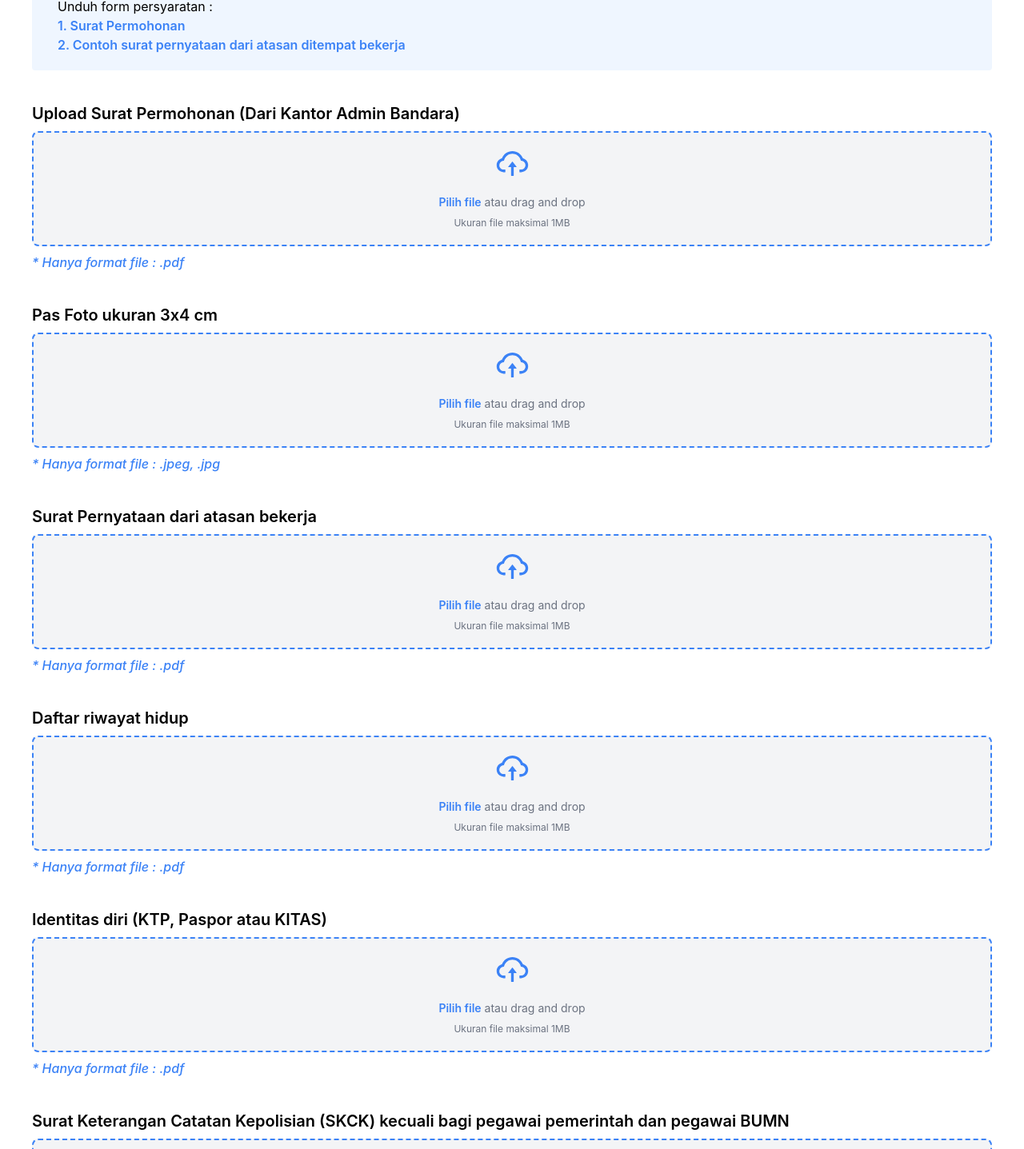
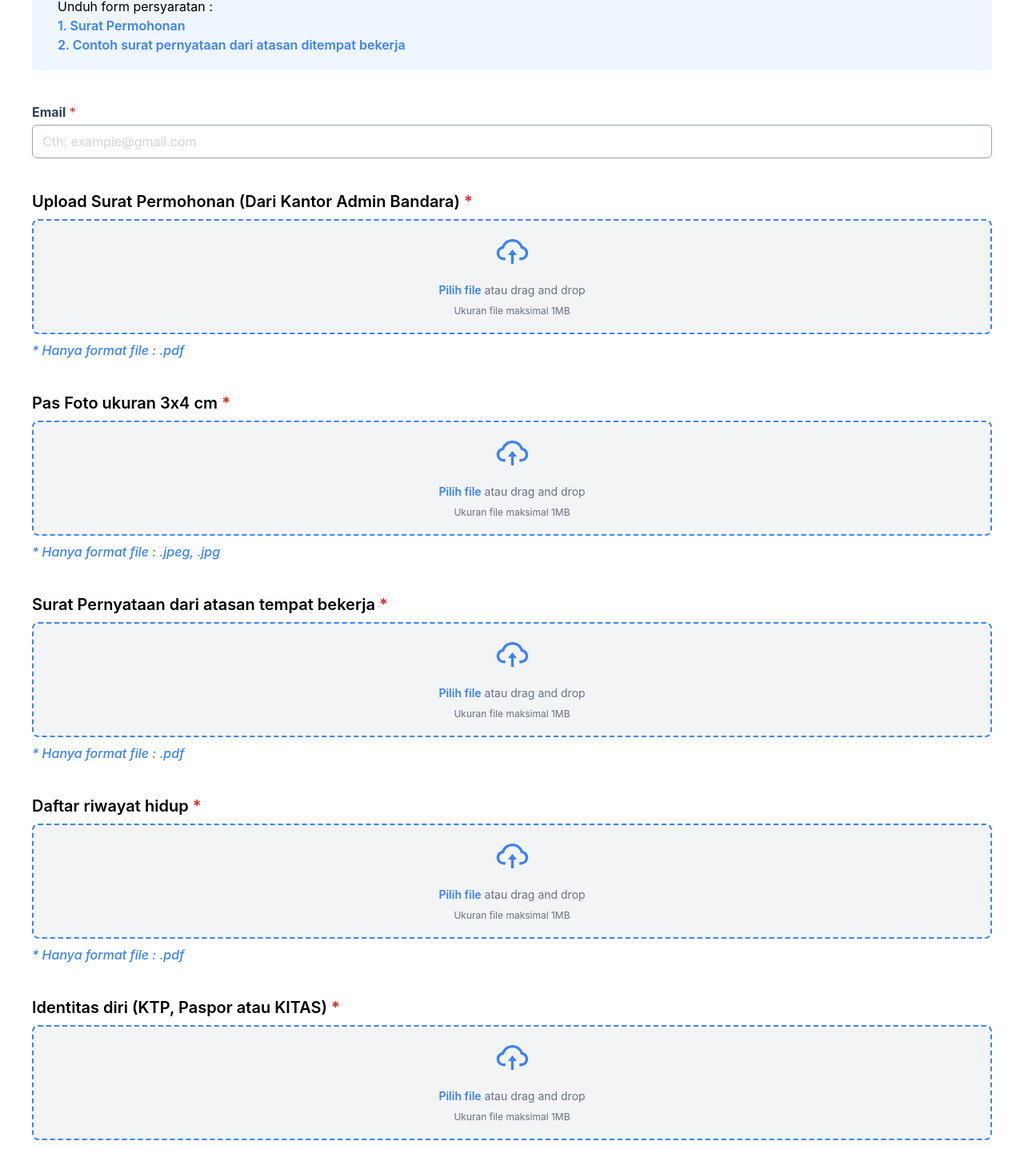
Before and after one commit to andiaryansyah/PAS_BANDARA, a React (Create React App) app: page / in a window 1280 px wide. Shown: the part 412-1849 px from the top of the page at 80% size. Built offline with nearby package versions, Linux system fonts and the light colour scheme.

Commit message:
penambahan mandatory dan input email

```diff
--- a/src/pages/PasBandara.jsx
+++ b/src/pages/PasBandara.jsx
@@ -6,6 +6,7 @@ import UploadFile from "../components/UploadFIle";
 
 const PasBandara = () => {
   const [enabled, setEnabled ] = useState(false);
+  const [email, setEmail] = useState("")
   const [msg, setMsg] = useState({
     file1:null,
     file2:null,
@@ -115,9 +116,26 @@ const PasBandara = () => {
           </div>
         </div>
 
+        <div className="mt-10">
+        <label className="block">
+                <span className="block text-slate-700 mb-1">
+                  <b>Email</b> <span className="text-red-600">*</span>
+                </span>
+                <input
+                  type="email"
+                  placeholder="Cth: example@gmail.com"
+                  className="w-full px-3 py-2 placeholder-gray-300 border rounded-md focus:outline-none
+                     border-gray-400 focus:ring-blue-500 focus:border-blue-700"
+                  value={email}
+                  onChange={(e) => setEmail(e.target.value)}
+                  required
+                />
+              </label>
+        </div>
+
         <div>
           <div className="mt-10 mb-2 font-semibold text-xl">
-            <h1>Upload Surat Permohonan (Dari Kantor Admin Bandara)</h1>
+            <h1>Upload Surat Permohonan (Dari Kantor Admin Bandara) <span className="text-red-600">*</span></h1>
           </div>
           <div className="w-full">
             <UploadFile
@@ -134,7 +152,7 @@ const PasBandara = () => {
 
         <div>
           <div className="mt-10 mb-2 font-semibold text-xl">
-            <h1>Pas Foto ukuran 3x4 cm</h1>
+            <h1>Pas Foto ukuran 3x4 cm <span className="text-red-600">*</span></h1>
           </div>
           <div className="w-full">
             <UploadFile
@@ -151,7 +169,7 @@ const PasBandara = () => {
 
         <div>
           <div className="mt-10 mb-2 font-semibold text-xl">
-            <h1>Surat Pernyataan dari atasan bekerja</h1>
+            <h1>Surat Pernyataan dari atasan tempat bekerja <span className="text-red-600">*</span></h1>
           </div>
           <div className="w-full">
             <UploadFile
@@ -168,7 +186,7 @@ const PasBandara = () => {
 
         <div>
           <div className="mt-10 mb-2 font-semibold text-xl">
-            <h1>Daftar riwayat hidup</h1>
+            <h1>Daftar riwayat hidup <span className="text-red-600">*</span></h1>
           </div>
           <div className="w-full">
             <UploadFile
@@ -185,7 +203,7 @@ const PasBandara = () => {
 
         <div>
           <div className="mt-10 mb-2 font-semibold text-xl">
-            <h1>Identitas diri (KTP, Paspor atau KITAS)</h1>
+            <h1>Identitas diri (KTP, Paspor atau KITAS) <span className="text-red-600">*</span></h1>
           </div>
           <div className="w-full">
             <UploadFile
@@ -219,7 +237,7 @@ const PasBandara = () => {
 
         <div>
           <div className="mt-10 mb-2 font-semibold text-xl">
-            <h1>Surat Keterangan Pegawai Kontrak (Copy)</h1>
+            <h1>Surat Keterangan Pegawai Kontrak <span className="text-red-600">*</span></h1>
           </div>
           <div className="w-full">
             <UploadFile
```
